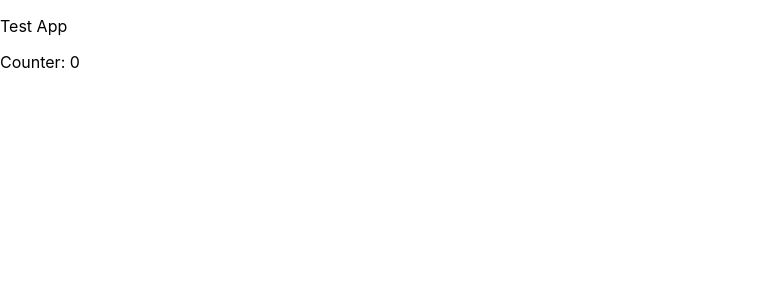
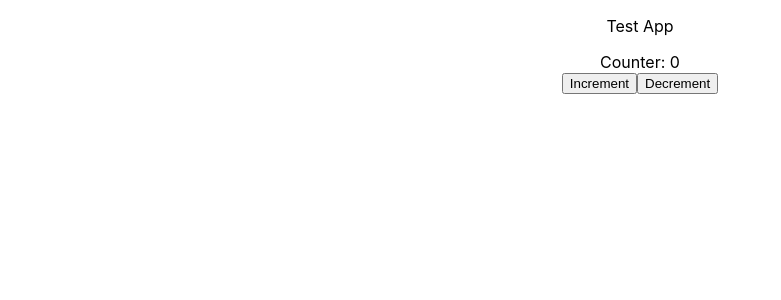
Before and after one commit to vishalgheravada/unit-test, a React app: page / in a window 1280 px wide. Shown: the top 300 px of the page, without its empty margins (0-781 px from the left). Built offline with nearby package versions, Linux system fonts and the light colour scheme.

Commit message:
Counter app test case

```diff
--- a/src/App.js
+++ b/src/App.js
@@ -5,15 +5,49 @@ class App extends Component {
   constructor(props) {
     super(props);
     this.state = {
-      counter: 0
+      counter: 0,
+      error: "",
     };
+    this.increment = this.increment.bind(this);
+    this.decrement = this.decrement.bind(this);
+  }
+
+  increment() {
+    this.setState({
+      counter: this.state.counter + 1,
+      error: "",
+    });
+  }
+
+  decrement() {
+    const counter = this.state.counter - 1;
+    const state = {};
+    if(counter < 0) {
+      state.error = "Counter can not be less than 0";
+    } else {
+      state.counter = counter;
+    }
+    this.setState(state);
   }
 
   render() {
     return (
-      <div dataTest="AppComponent">
+      <div dataTest="AppComponent" style={{textAlign: "center"}}>
         <p>Test App</p>
-        <p>Counter: {this.state.counter}</p>
+        <div dataTest="counter">Counter: {this.state.counter}</div>
+        {
+          this.state.error && (
+            <h6 dataTest="error">{this.state.error}</h6>
+          )
+        }
+        <div>
+          <button type="button" dataTest="incrementButton" onClick={this.increment}>
+            Increment
+          </button>
+          <button type="button" dataTest="decrementButton" onClick={this.decrement}>
+            Decrement
+          </button>
+        </div>
       </div>
     );
   }
```
Also changed, not shown: 1 other file (tests, documents, lock files or other folders).
